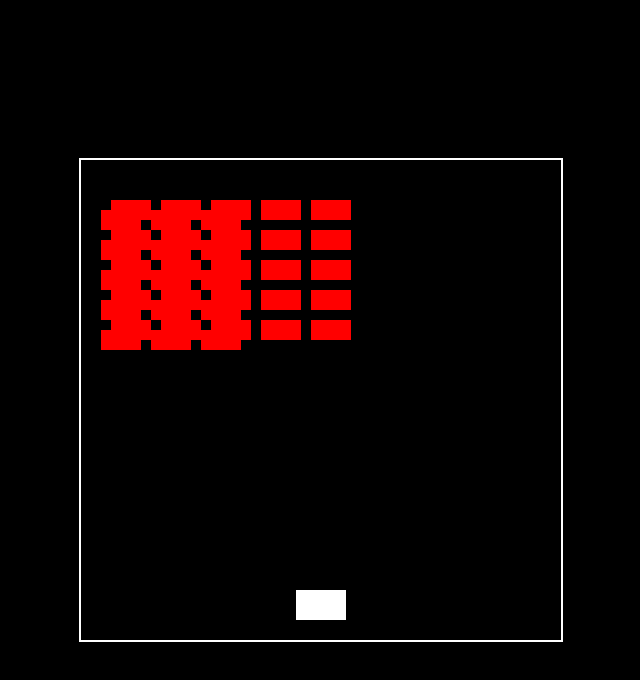
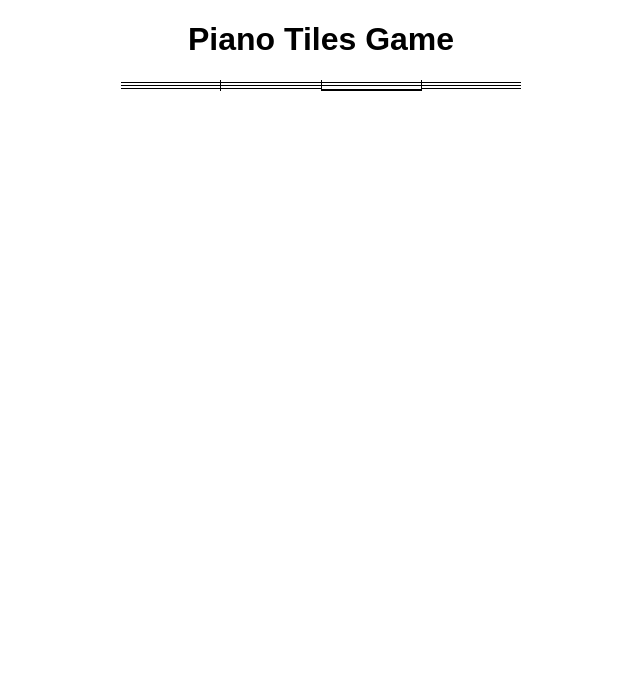
Before and after one commit to jscooke123/21cookej.github.io, a plain HTML site: page index.html in a window 1280 px wide. Shown: the whole page, without its empty margins (319-959 px from the left). Drawn offline with Linux system fonts and the light colour scheme.

Commit message:
Update index.html

```diff
--- a/index.html
+++ b/index.html
@@ -3,145 +3,105 @@
 <head>
     <meta charset="UTF-8">
     <meta name="viewport" content="width=device-width, initial-scale=1.0">
-    <title>Space Invaders</title>
+    <title>Piano Tiles Game</title>
     <style>
         body {
+            font-family: Arial, sans-serif;
             margin: 0;
             padding: 0;
+        }
+        .game-container {
+            display: grid;
+            grid-template-columns: repeat(4, 1fr);
+            gap: 1px;
             background-color: #000;
+            width: 400px;
+            margin: 20px auto;
+        }
+        .tile {
+            background-color: #ccc;
+            border: 1px solid #fff;
             display: flex;
+            align-items: center;
             justify-content: center;
-            align-items: center;
-            height: 100vh;
+            cursor: pointer;
+            transition: background-color 0.2s;
         }
-        canvas {
-            border: 2px solid #fff;
+        .tile.active {
+            background-color: #333;
         }
     </style>
 </head>
 <body>
-    <canvas id="gameCanvas" width="480" height="480"></canvas>
+    <h1 style="text-align: center;">Piano Tiles Game</h1>
+    <div class="game-container" onclick="handleTileClick(event)">
+        <!-- Generate tiles dynamically using JavaScript -->
+    </div>
 
     <script>
-        const canvas = document.getElementById('gameCanvas');
-        const ctx = canvas.getContext('2d');
+        const numTiles = 16; // Total number of tiles (4x4 grid)
+        let activeTileIndex = -1; // Index of the currently active tile
 
-        // Game variables
-        let player = {
-            x: canvas.width / 2 - 25,
-            y: canvas.height - 50,
-            width: 50,
-            height: 30,
-            speed: 5
-        };
+        // Function to generate tiles dynamically
+        function generateTiles() {
+            const gameContainer = document.querySelector('.game-container');
+            for (let i = 0; i < numTiles; i++) {
+                const tile = document.createElement('div');
+                tile.classList.add('tile');
+                tile.dataset.index = i;
+                gameContainer.appendChild(tile);
+            }
+        }
 
-        let bullets = [];
-        let invaders = [];
-        const invaderRowCount = 5;
-        const invaderColCount = 8;
-
-        function init() {
-            // Initialize invaders
-            for (let col = 0; col < invaderColCount; col++) {
-                for (let row = 0; row < invaderRowCount; row++) {
-                    let invader = {
-                        x: col * 50 + 50,
-                        y: row * 30 + 30,
-                        width: 40,
-                        height: 20,
-                        speed: 2,
-                        direction: 1, // 1 for right, -1 for left
-                        alive: true
-                    };
-                    invaders.push(invader);
+        // Function to handle tile click event
+        function handleTileClick(event) {
+            const clickedTile = event.target;
+            if (clickedTile.classList.contains('tile')) {
+                if (clickedTile.classList.contains('active')) {
+                    // Correct tile clicked
+                    clickedTile.classList.remove('active');
+                    moveTileDown(clickedTile);
+                    spawnNewActiveTile();
+                } else {
+                    // Game over scenario
+                    alert('Game Over! Click OK to play again.');
+                    resetGame();
                 }
             }
         }
 
-        function drawPlayer() {
-            ctx.fillStyle = '#fff';
-            ctx.fillRect(player.x, player.y, player.width, player.height);
-        }
-
-        function drawBullets() {
-            ctx.fillStyle = '#fff';
-            bullets.forEach(bullet => {
-                ctx.fillRect(bullet.x, bullet.y, 2, 10);
-            });
-        }
-
-        function drawInvaders() {
-            invaders.forEach(invader => {
-                if (invader.alive) {
-                    ctx.fillStyle = '#ff0000';
-                    ctx.fillRect(invader.x, invader.y, invader.width, invader.height);
+        // Function to move tiles down when clicked
+        function moveTileDown(clickedTile) {
+            const tiles = document.querySelectorAll('.tile');
+            tiles.forEach(tile => {
+                if (tile !== clickedTile) {
+                    tile.style.transform = 'translateY(100%)';
                 }
             });
         }
 
-        function update() {
-            ctx.clearRect(0, 0, canvas.width, canvas.height);
-
-            drawPlayer();
-            drawBullets();
-            drawInvaders();
-
-            // Move bullets
-            bullets.forEach(bullet => {
-                bullet.y -= 5;
-            });
-
-            // Move invaders
-            invaders.forEach(invader => {
-                invader.x += invader.speed * invader.direction;
-
-                // Change direction if invaders reach edges
-                if (invader.x + invader.width >= canvas.width || invader.x <= 0) {
-                    invader.direction *= -1;
-                    invader.y += 10; // Drop down
-                }
-
-                // Check collision with player
-                if (invader.y + invader.height >= player.y &&
-                    invader.x + invader.width >= player.x &&
-                    invader.x <= player.x + player.width) {
-                    alert('Game Over!');
-                    document.location.reload();
-                }
-            });
-
-            // Check collision between bullets and invaders
-            bullets.forEach(bullet => {
-                invaders.forEach(invader => {
-                    if (invader.alive &&
-                        bullet.y <= invader.y + invader.height &&
-                        bullet.x >= invader.x &&
-                        bullet.x <= invader.x + invader.width) {
-                        invader.alive = false;
-                        bullet.y = -10; // Remove bullet
-                    }
-                });
-            });
-
-            // Remove dead invaders
-            invaders = invaders.filter(invader => invader.alive);
-
-            requestAnimationFrame(update);
+        // Function to spawn a new active tile at the top
+        function spawnNewActiveTile() {
+            const tiles = document.querySelectorAll('.tile');
+            const randomIndex = Math.floor(Math.random() * numTiles);
+            activeTileIndex = randomIndex;
+            tiles[randomIndex].classList.add('active');
+            tiles[randomIndex].style.transform = 'translateY(-100%)';
         }
 
-        document.addEventListener('keydown', function(event) {
-            if (event.key === 'ArrowLeft' && player.x > 0) {
-                player.x -= player.speed;
-            } else if (event.key === 'ArrowRight' && player.x + player.width < canvas.width) {
-                player.x += player.speed;
-            } else if (event.key === ' ') {
-                // Fire bullet
-                bullets.push({ x: player.x + player.width / 2, y: player.y });
-            }
-        });
+        // Function to reset the game
+        function resetGame() {
+            const tiles = document.querySelectorAll('.tile');
+            tiles.forEach(tile => {
+                tile.classList.remove('active');
+                tile.style.transform = 'none';
+            });
+            spawnNewActiveTile();
+        }
 
-        init();
-        update();
+        // Initialize the game
+        generateTiles();
+        spawnNewActiveTile();
     </script>
 </body>
 </html>
```
